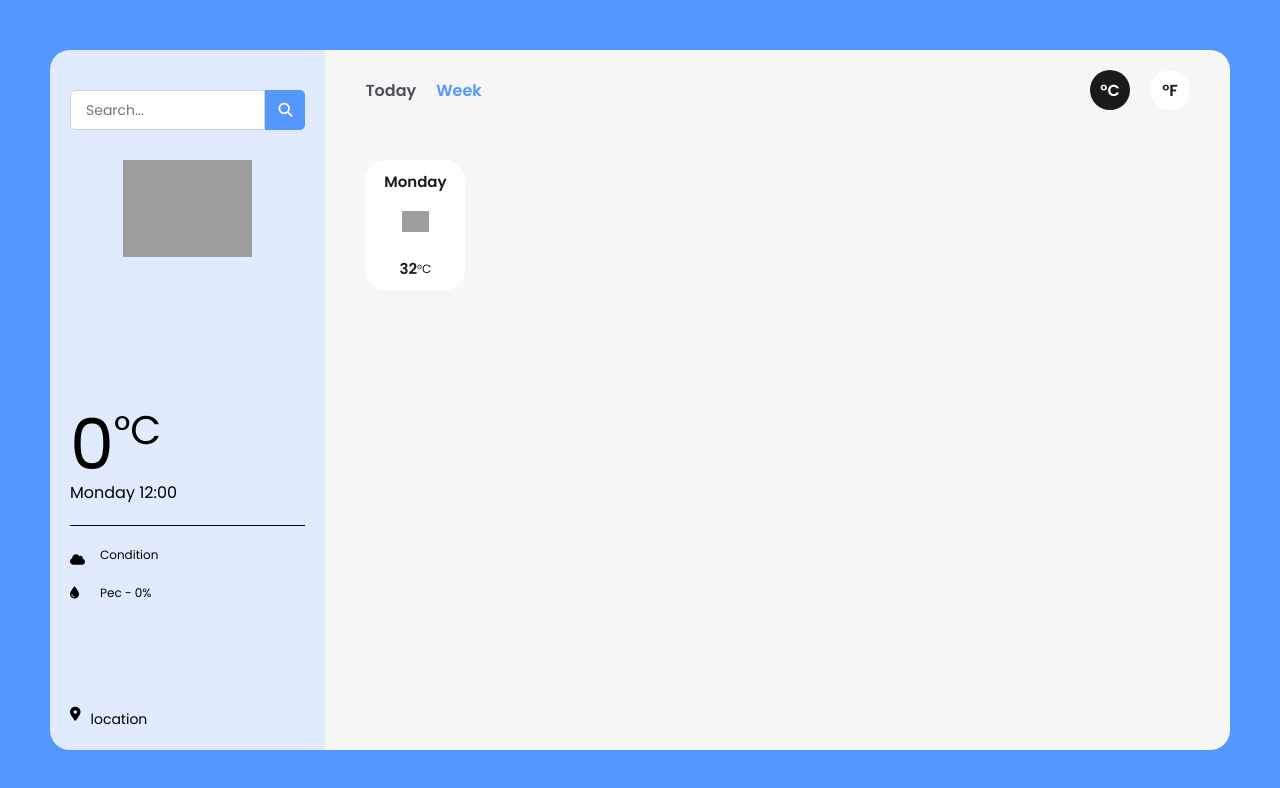
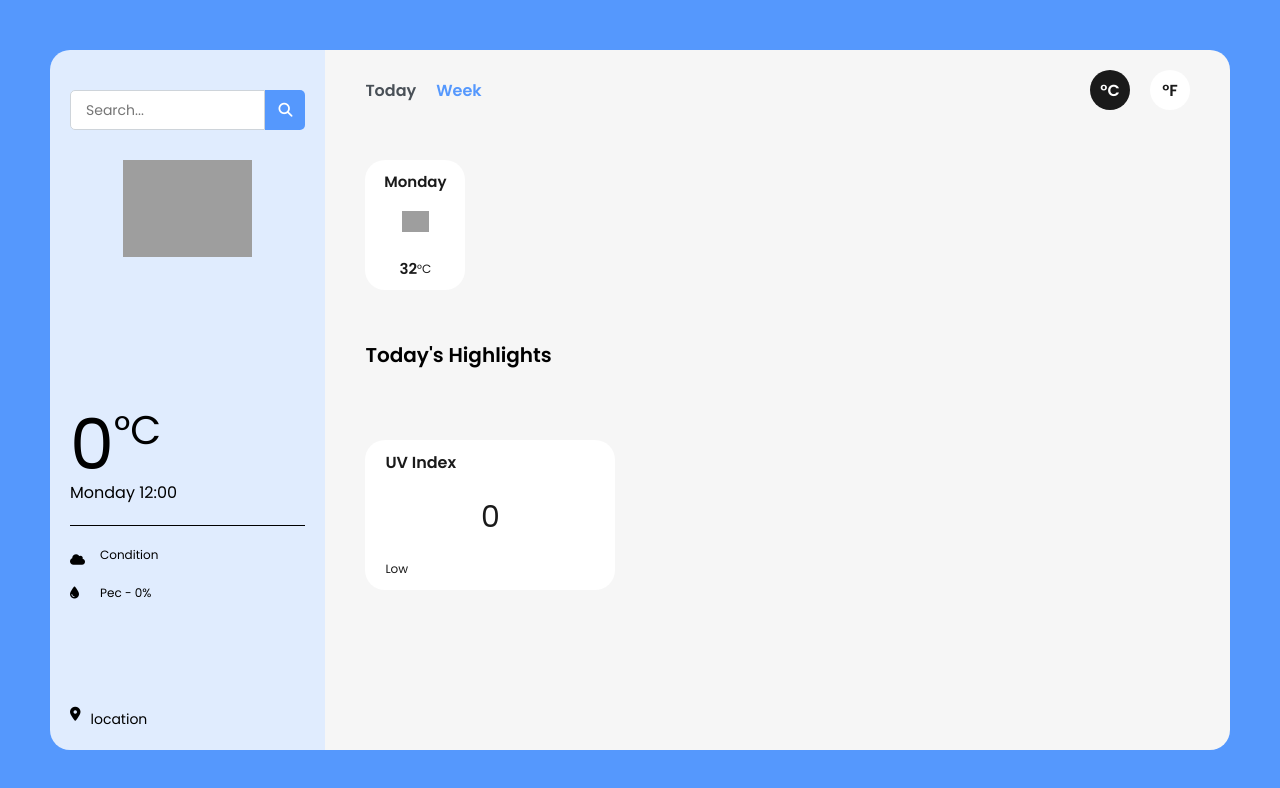
Before and after one commit to Emrahalibasic1/weather-app, a plain HTML site: page index.html in a window 1280 px wide. Drawn offline with Linux system fonts and the light colour scheme; grey boxes are pictures that could not be loaded.

Commit message:
added style uv-index

```diff
--- a/index.html
+++ b/index.html
@@ -76,6 +76,19 @@
                     </div>
                 </div>
             </div>
+            <div class="highlights">
+                <h2 class="heading"> today's highlights</h2>
+                <div class="cards">
+                    <div class="cardtwo">
+                        <h4>UV Index</h4>
+                        <div class="content">
+                            <p class="uv-index">0</p>
+                            <p class="uv-text">Low</p>
+
+                        </div>
+                    </div>
+                </div>
+            </div>
         </div>
     </div>
 
--- a/style.css
+++ b/style.css
@@ -206,5 +206,47 @@ img {
         display: flex;
         align-items: center;
         justify-content: center;
+    }
 
+    .highlights{
+        display: flex;
+        flex-wrap: wrap;
+        gap: 20px;
+        margin-top: 50px;
     }
+    .highlights .heading{
+        width: 100%;
+        font-size: 20px;
+        font-weight: 600;
+        text-transform: capitalize;
+    }
+    .highlights .cardtwo{
+            width: 250px;
+            height: 150px;
+            border-radius: 20px;
+            color: #1a1a1a;
+            background-color: #fff;
+            padding: 10px 20px;
+            display: flex;
+            flex-direction: column;
+    }
+
+
+    .cardtwo .card-heading{
+        color: #c2c2c2;
+    }
+
+    .cardtwo .content{
+        margin-top: 20px;
+    }
+
+    .cardtwo .content p:first-child{
+        text-align: center;
+        font-size: 30px;
+    }
+
+     .cardtwo .content p:last-child{
+        font-size: 12px;
+        margin-top: 20px;
+        text-align: left;
+    }
```
